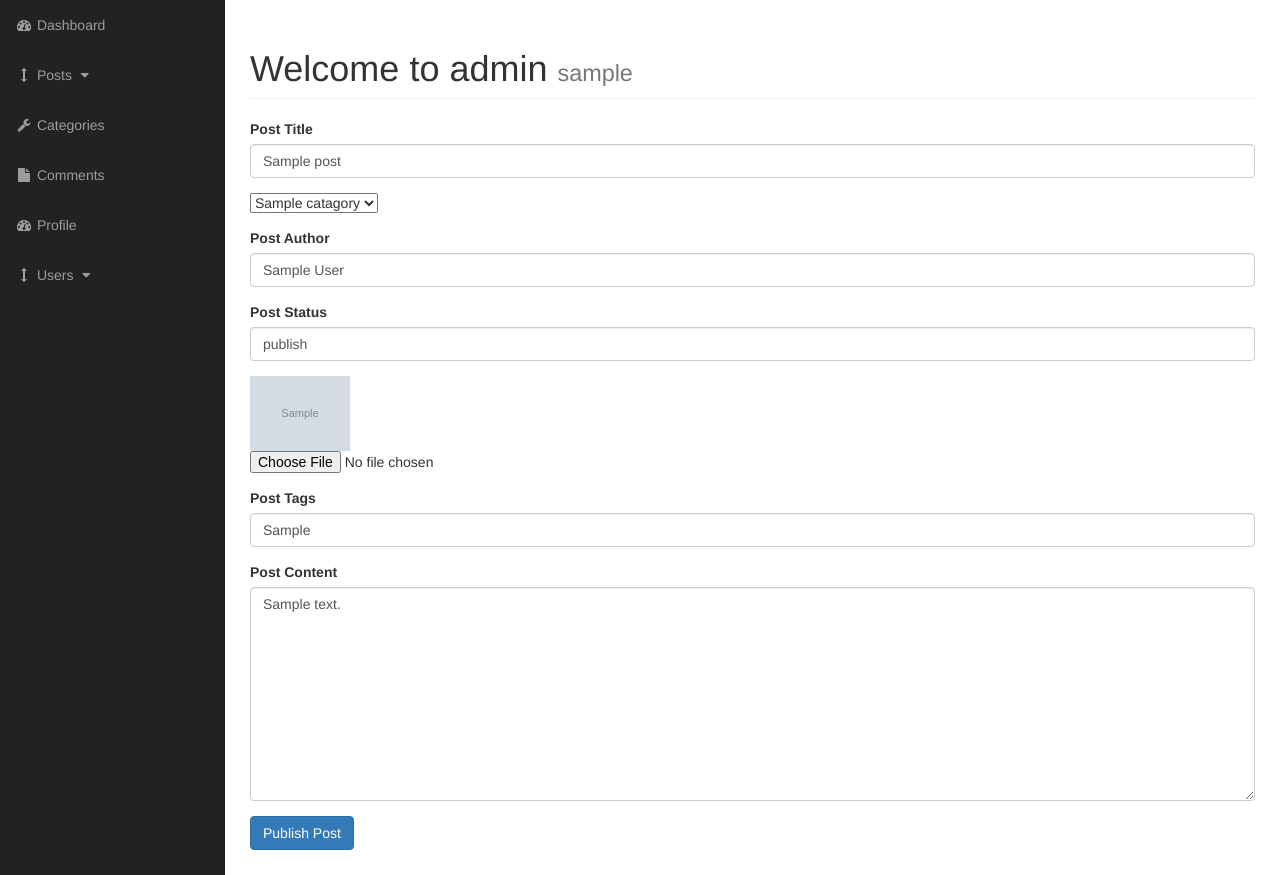
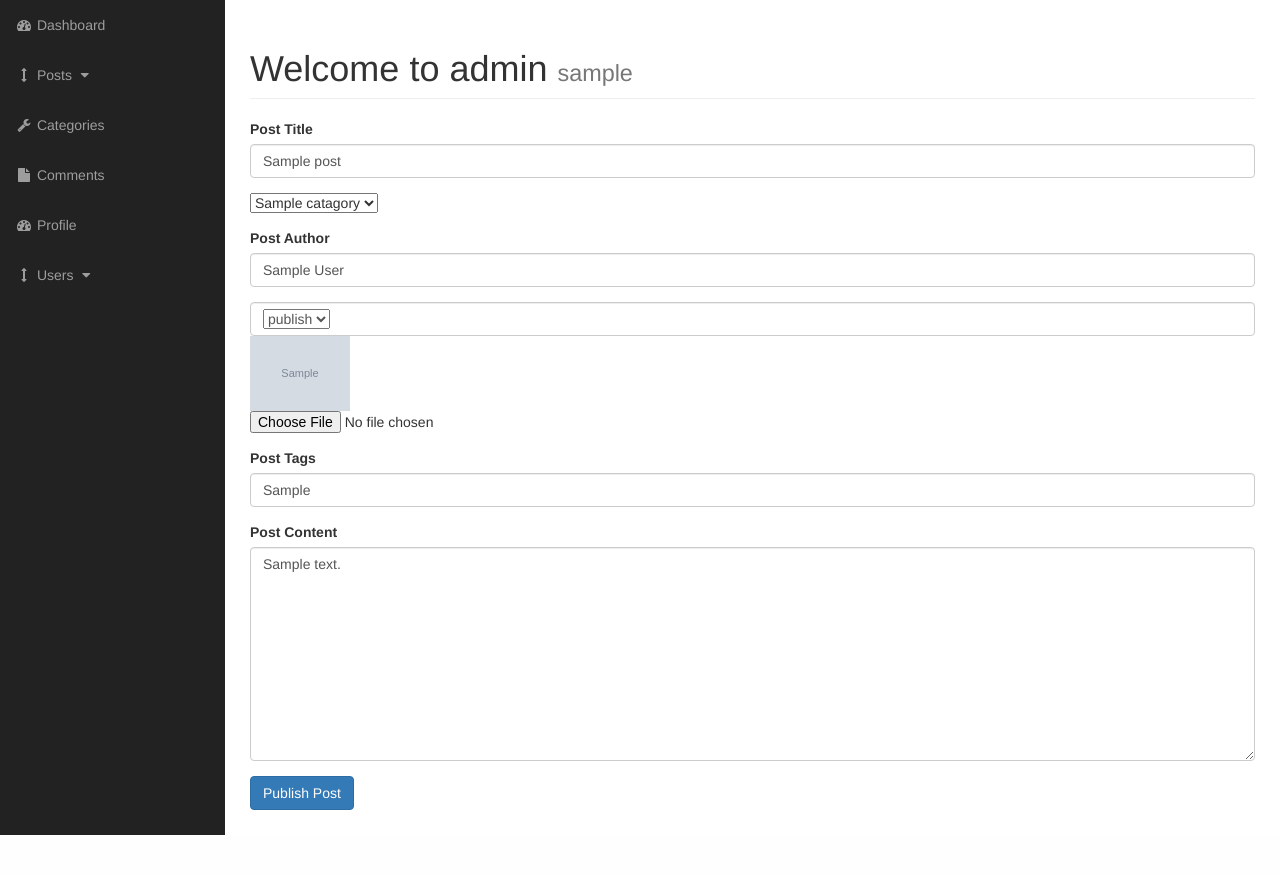
Before and after one commit to rishad1234/Php-CMS, a PHP site: page /admin/post.php?source=edit_post&p_id=1 in a window 1280 px wide. Shown: the part 51-926 px from the top of the page. After the commit the page ends 886 px from the top, so only its background shows below. Run offline with PHP 8.4, Linux system fonts and the light colour scheme; the visitor is signed in with stand-in values (Sample User, id 1); tables that the repository leaves empty or names only in its code hold one stand-in row (values such as "Sample post"); grey boxes marked "Sample" are stand-in pictures; some libraries are stand-ins or nearby versions.

Commit message:
editor and dashboard modified

```diff
--- a/cms/admin/includes/add_post.php
+++ b/cms/admin/includes/add_post.php
@@ -78,7 +78,7 @@
 
     <div class="form-group">
         <label for="post_content">Post Content</label>
-        <textarea class="form-control" name="post_content" id="" cols="30" rows="10"></textarea>
+        <textarea class="form-control" name="post_content" id="body" cols="30" rows="10"></textarea>
     </div>
 
     <div class="form-group">
--- a/cms/admin/includes/admin_footer.php
+++ b/cms/admin/includes/admin_footer.php
@@ -3,6 +3,13 @@
 
     <!-- Bootstrap Core JavaScript -->
     <script src="js/bootstrap.min.js"></script>
+<script>
+    ClassicEditor
+        .create( document.querySelector( '#body' ) )
+        .catch( error => {
+            console.error( error );
+        } );
+</script>
 
 </body>
 
--- a/cms/admin/includes/admin_header.php
+++ b/cms/admin/includes/admin_header.php
@@ -29,6 +29,7 @@
     <!-- Custom Fonts -->
     <link href="font-awesome/css/font-awesome.min.css" rel="stylesheet" type="text/css">
     <script type="text/javascript" src="https://www.gstatic.com/charts/loader.js"></script>
+<script src="https://cdn.ckeditor.com/ckeditor5/11.0.1/classic/ckeditor.js"></script>
 
 
     <!-- HTML5 Shim and Respond.js IE8 support of HTML5 elements and media queries -->
--- a/cms/admin/includes/edit_post.php
+++ b/cms/admin/includes/edit_post.php
@@ -52,6 +52,10 @@
 
             $update_post = mysqli_query($connection, $query);
             confirmQuery($update_post);
+
+            echo "<p class='bg-success'>Post updated. <a href='../post.php?p_id={$get_post_id}'>View Post</a></p>";
+            echo "<p class='bg-success'><a href='post.php'>Edit more post</a></p>";
+
         }
     }
 
@@ -83,10 +87,17 @@
         <label for="author">Post Author</label>
         <input type="text" value="<?php echo $post_author; ?>" class="form-control" name="post_author">
     </div>
-
-    <div class="form-group">
-        <label for="post_status">Post Status</label>
-        <input type="text" value="<?php echo $post_status; ?>" class="form-control" name="post_status">
+    <div class="form-control">
+        <select name="post_status" id="">
+            <option value='<?php echo $post_status; ?>'><?php echo $post_status; ?></option>
+            <?php
+                if($post_status == 'publish'){
+                    echo "<option value='draft'>Draft</option>";
+                }else{
+                    echo "<option value='publish'>Publish</option>";
+                }
+            ?>
+        </select>
     </div>
 
     <div class="form-group">
@@ -101,7 +112,7 @@
 
     <div class="form-group">
         <label for="post_content">Post Content</label>
-        <textarea class="form-control"name="post_content" id="" cols="30" rows="10"><?php echo $post_content;?></textarea>
+        <textarea class="form-control"name="post_content" id="body" cols="30" rows="10"><?php echo $post_content;?></textarea>
     </div>
 
     <div class="form-group">
--- a/cms/index.php
+++ b/cms/index.php
@@ -46,10 +46,11 @@
                 </p>
                 <p><span class="glyphicon glyphicon-time"></span><?php echo $post_date ?></p>
                 <hr>
-                <img class="img-responsive" src="images/<?php echo $post_image ?>" alt="">
+                <a href="post.php?p_id=<?php echo $post_id; ?>">
+                <img class="img-responsive" src="images/<?php echo $post_image ?>" alt=""></a>
                 <hr>
                 <p><?php echo $post_content ?></p>
-                <a class="btn btn-primary" href="#">Read More <span class="glyphicon glyphicon-chevron-right"></span></a>
+                <a class="btn btn-primary" href="post.php?p_id=<?php echo $post_id; ?>">Read More <span class="glyphicon glyphicon-chevron-right"></span></a>
 
                 <hr>
                 <?php
```
Also changed, not shown: cms/admin/index.php (+6 -3 lines).
